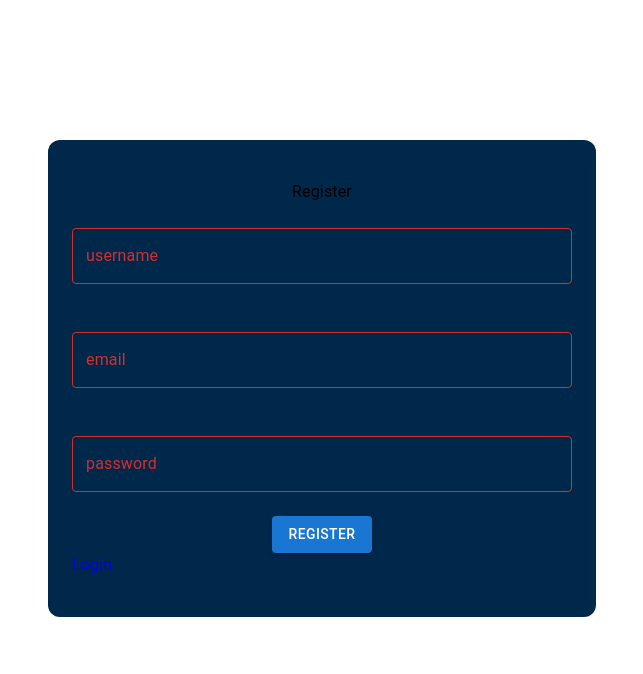
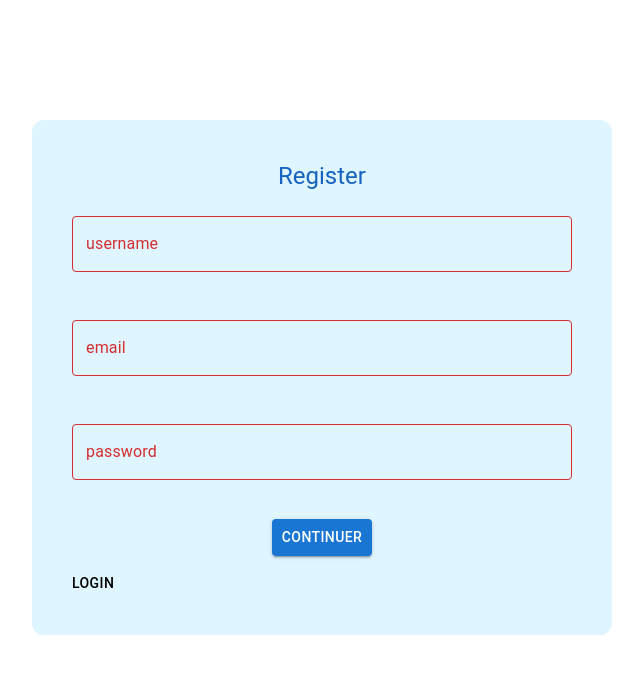
Before and after one commit to tonysnickers/furniture_rental, a React (Create React App) app in the folder front/: page /register in a window 1280 px wide. Shown: the top 674 px of the page, without its empty margins (318-961 px from the left). Built offline with nearby package versions, Linux system fonts and the light colour scheme.

Commit message:
feature(front)changing login form

```diff
--- a/front/src/auth/login/Login.tsx
+++ b/front/src/auth/login/Login.tsx
@@ -3,7 +3,6 @@ import Form from '../../components/Form';
 import { useLogin } from '../../hooks/use-login';
 import { useNavigate } from 'react-router-dom';
 import { useAuth } from '../../hooks/use-auth';
-import { Box } from '@mui/material';
 
 
 const Login = () => {
@@ -36,9 +35,9 @@ const Login = () => {
     }
 
     return (
-        <Box>
+        <>
             <Form email={email} setEmail={setEmail} password={password} setPassword={setPassword} error={error} handleSubmit={handleLogin} setUserName={setUserName} username={userName}/>
-        </Box>
+        </>
     )
 }
 
--- a/front/src/components/Form.tsx
+++ b/front/src/components/Form.tsx
@@ -32,9 +32,9 @@ const Form = (props: UserDataIPros) => {
 
 
     return (
-        <Box sx={{display: 'flex', flexDirection: 'column', mt: '140px',  alignItems: 'center'}}>
-            <Box sx={{display: 'flex', flexDirection: 'column',  width: 500, backgroundColor: '#00284b', px: 3, py: 5, borderRadius: 3}}>
-            <Typography sx={{ textAlign: 'center', }}>{formTitle}</Typography>
+        <Box sx={{display: 'flex', flexFlow: 'colum', height: '100%',   justifyContent: 'center', mx: 1, mt: 15}}>
+            <Box sx={{display: 'flex', flexFlow: 'column', justifyContent: 'center',  width: 500, backgroundColor: '#DFF5FF', px: 5, py: 5, borderRadius: 3}}>
+            <Typography variant='h5' sx={{ textAlign: 'center',  color: '#1664C0' }}>{formTitle}</Typography>
             {formTitle === FORMTITLE.Register && (
                 <TextField
                     error
@@ -42,19 +42,23 @@ const Form = (props: UserDataIPros) => {
                     label="username"
                     value={username}
                     sx={{
-                        my: 3
+                        my: 3,
                     }}
+                    inputProps={{ sx: { color: "#1664C0"} }}
                     onChange={ (e) => setUserName(e.target.value)}
                 />
             )}
                 <TextField
                     error
-                    id="outlined-error"
                     label="email"
+                    variant="outlined"
                     value={email}
+
                     sx={{
-                        my: 3
+                        my: 3,
+                        borderRadius: 3,
                     }}
+                    inputProps={{ sx: { color: "#1664C0"} }}
                     onChange={ (e) => setEmail(e.target.value)}
                 />
                 <TextField
@@ -65,16 +69,18 @@ const Form = (props: UserDataIPros) => {
                     sx={{
                         my: 3
                     }}
+                    inputProps={{ sx: { color: "#1664C0" } }}
                     onChange={ (e) => setPassword(e.target.value)}
                 />
                 {error && <Typography color="error">{error}</Typography>}
-                <Button onClick={handleSubmit} variant="contained" color="primary" sx={{m: '0 auto', width: 100, textAlign: 'center'}}>
-                    {formTitle}
+                <Button onClick={handleSubmit} variant='contained' sx={{m: '15px auto', width: 100, textAlign: 'center', color: "#ffff"}}>
+                    Continuer
                 </Button>
-                {formTitle !== FORMTITLE.Login ? (
-                    <Typography sx={{textDecoration:'none'}} component={Link} to='/login'>Login</Typography>
-                ) : (
-                    <Typography sx={{textDecoration:'none'}} component={Link} to='/register'>S'inscrire</Typography>
+                {formTitle !== FORMTITLE.Login && (
+                    <Typography variant='button' sx={{textDecoration:'none', width: 45, color: '#000'}} component={Link} to='/login'>Login</Typography>
+                )}
+                {formTitle !== FORMTITLE.Register && (
+                    <Typography sx={{textDecoration:'none', width: 75, color: '#000'}} component={Link} to='/register'>S'inscrire</Typography>
                 )}
             </Box>
         </Box>
```
